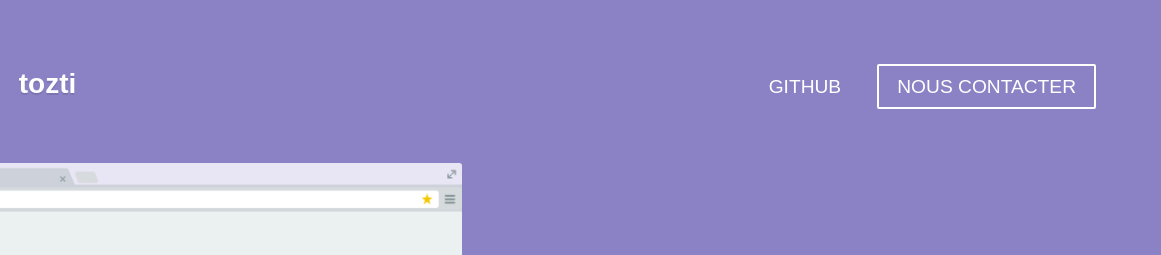
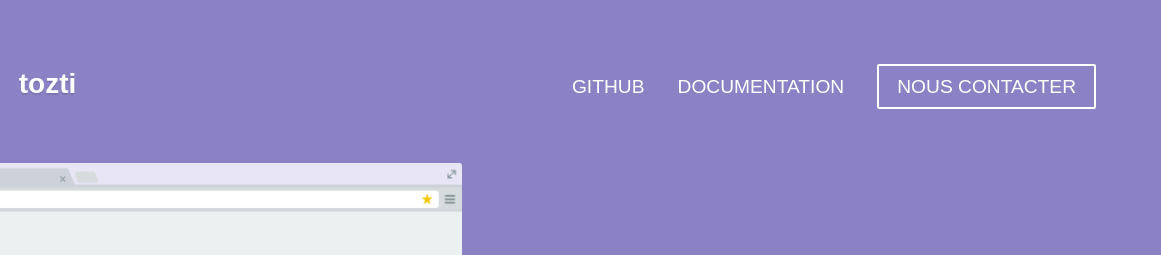
Before and after one commit to tozti/tozti.github.io, a website: page index.html in a window 1280 px wide. Shown: the top 255 px of the page, 119-1280 px from the left. Drawn offline with Linux system fonts and the light colour scheme; a web font is replaced by a local one.

Commit message:
Added documentation link in header.

```diff
--- a/assets/sass/_header.scss
+++ b/assets/sass/_header.scss
@@ -35,12 +35,13 @@ header img {
 
 header nav {
     margin-top: 20px;
+    cursor: default;
 }
 
 header nav li {
     list-style: none;
     display: inline-block;
-    margin-left: 15px;
+    margin-left: 10px;
 
     transition: transform .2s;
 
@@ -55,11 +56,13 @@ header nav a {
     font-family: $title-fonts;
     text-transform: uppercase;
     font-size: 1.2em;
-    padding: 10px 18px;
+    padding: 10px 10px;
     font-weight: 100;
 }
 
 header nav a.cta {
     border: 2px solid #fff;
+    padding: 10px 18px;
+    margin-left: 10px;
     border-radius: 2px;
 }
--- a/index.html
+++ b/index.html
@@ -23,6 +23,7 @@
                 <nav>
                     <ul>
                         <li><a href="https://github.com/tozti">Github</a></li>
+                        <li><a href="https://tozti.readthedocs.io">Documentation</a></li>
                         <li><a href="mailto:tozti@ens-lyon.fr" class="cta">Nous contacter</a></li>
                     </ul>
                 </nav>
```
Also changed, not shown: dist/css/style.css.
